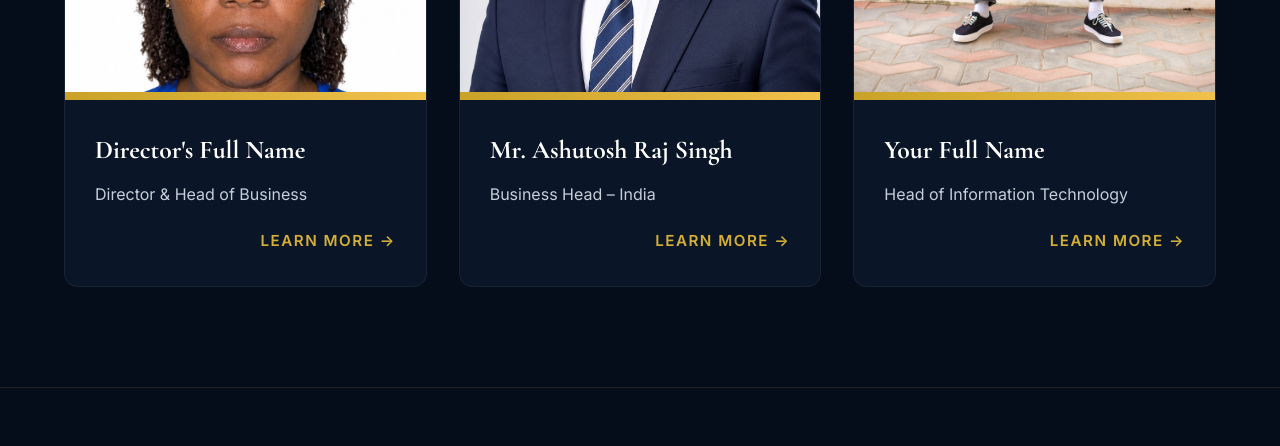
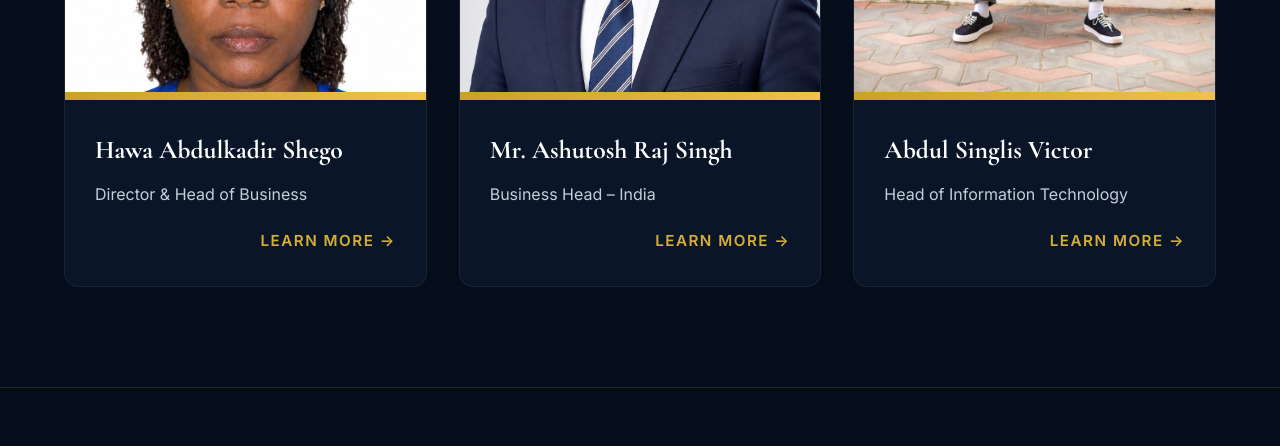
Before and after one commit to abdulsinglis03-cmyk/hawraj-website, a plain HTML site: page gallery.html in a window 1280 px wide. Shown: the part 1960-2406 px from the top of the page. Drawn offline with nearby package versions, Linux system fonts and the light colour scheme.

Commit message:
Update gallery.html

```diff
--- a/gallery.html
+++ b/gallery.html
@@ -325,7 +325,7 @@
         <article class="leader">
           <div class="leader__photo"><img src="images/director.jpg" alt="Director" loading="lazy"></div>
           <div class="leader__info">
-            <h3 class="leader__name">Director's Full Name</h3>
+            <h3 class="leader__name">Hawa Abdulkadir Shego</h3>
             <p class="leader__role">Director &amp; Head of Business</p>
             <a href="#" class="leader__more">Learn More &rarr;</a>
           </div>
@@ -333,7 +333,7 @@
             <div class="lead-card">
               <div class="lead-photo"><img src="images/director.jpg" alt="Director"></div>
               <div class="lead-body">
-                <h3>Director's Full Name</h3>
+                <h3>Hawa Abdulkadir Shego</h3>
                 <p class="lead-role">Director – Head of Business | HAWRAJ GLOBAL INDUSTRIES LTD.</p>
                 <p>As Director and Head of Business at HAWRAJ GLOBAL INDUSTRIES LTD., she leads the company's direction, growth and day-to-day business strategy. She brings a hands-on, results-focused approach to leadership, with a firm commitment to professionalism, integrity and customer satisfaction.</p>
                 <p>She oversees the company's business operations, guides its service offering across industrial, engineering, construction and general supply solutions, and builds the trusted client and partner relationships on which the company is founded.</p>
@@ -388,7 +388,7 @@
         <article class="leader">
           <div class="leader__photo"><img src="images/it-head.jpg" alt="Head of IT" loading="lazy"></div>
           <div class="leader__info">
-            <h3 class="leader__name">Your Full Name</h3>
+            <h3 class="leader__name">Abdul Singlis Victor</h3>
             <p class="leader__role">Head of Information Technology</p>
             <a href="#" class="leader__more">Learn More &rarr;</a>
           </div>
@@ -396,7 +396,7 @@
             <div class="lead-card">
               <div class="lead-photo"><img src="images/it-head.jpg" alt="Head of IT"></div>
               <div class="lead-body">
-                <h3>Your Full Name</h3>
+                <h3>Abdul Singlis Victor</h3>
                 <p class="lead-role">Head of Information Technology | HAWRAJ GLOBAL INDUSTRIES LTD.</p>
                 <p>As Head of Information Technology at HAWRAJ GLOBAL INDUSTRIES LTD., he leads the company's technology and digital systems, making sure the business runs smoothly, securely and efficiently. He brings a practical, solutions-focused approach to technology, with a strong commitment to reliability, innovation and professional standards.</p>
                 <p>He is responsible for the company's website and online presence, IT infrastructure, data and systems security, and digital tools that support the company's operations, helping the team work better and clients reach the company with ease.</p>
```
